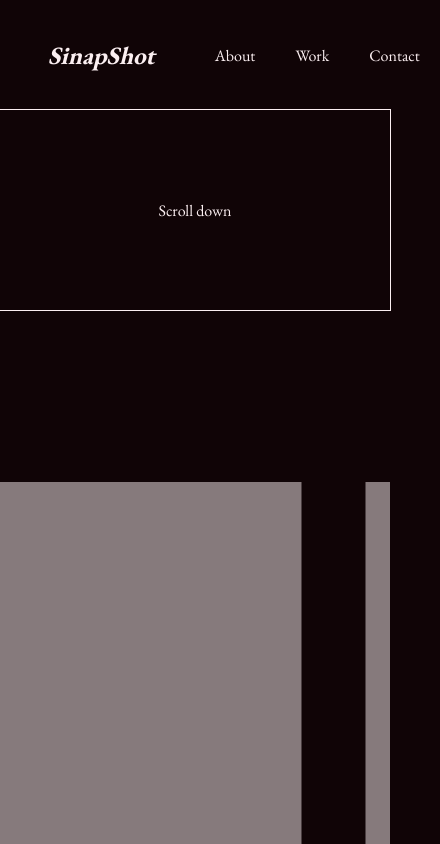
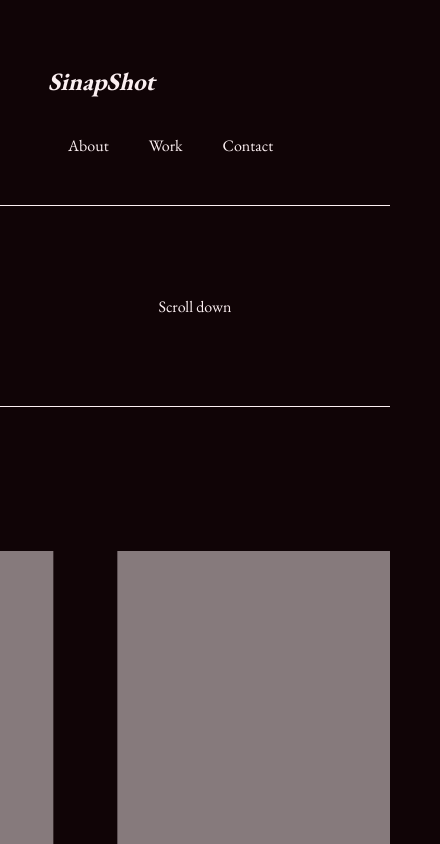
Before and after one commit to gmartin323/sinapshot, a React (Vite) app: page / in a window 390 px wide. Shown: the top 844 px of the page, 440 px wide, since content can reach past the window. Built offline with nearby package versions, Linux system fonts and the light colour scheme.

Commit message:
Header adjustments for small screen widths

```diff
--- a/src/index.css
+++ b/src/index.css
@@ -29,7 +29,9 @@ header {
   height: 110px;
   display: flex;
   align-items: center;
-  padding: 3rem;
+  justify-content: flex-start;
+  flex-wrap: wrap;
+  margin: 3rem;
 }
 
 header h1 {
@@ -42,6 +44,7 @@ header h1 {
 nav ul {
   display: flex;
   list-style-type: none;
+  padding-inline-start: 0px;
 }
 
 header li {
@@ -65,7 +68,7 @@ header li {
 .photos-container {
   position: sticky;
   top: 0;
-  height: 100vh;
+  height: 70vh;
   display: flex;
   align-items: center;
   overflow: hidden;
@@ -77,8 +80,8 @@ header li {
 }
 
 .photo {
-  height: 500px;
-  width: 500px;
+  height: 300px;
+  width: 300px;
   background-color: #FBEFF1;
   opacity: 50%;
 }
```
